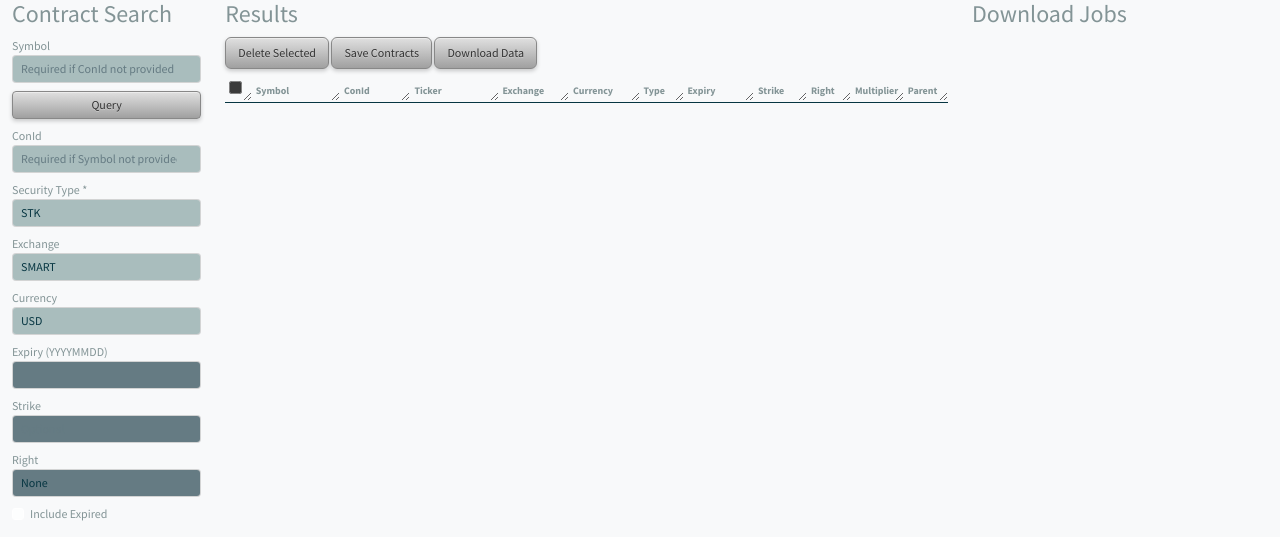
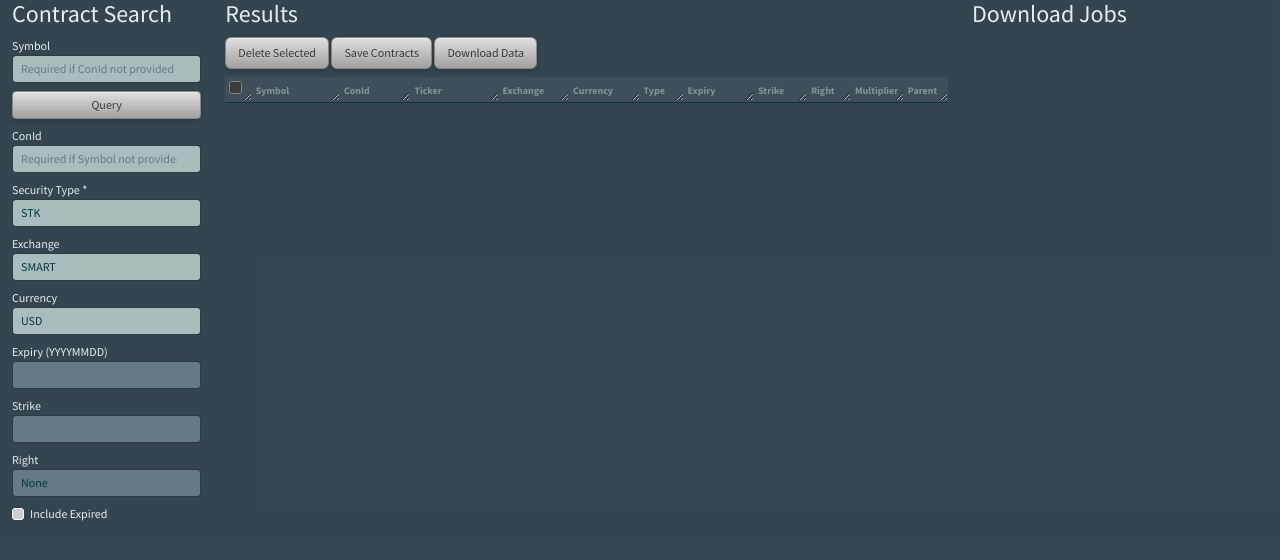
Before and after one commit to alacazar/ib-connect, a Flask app: page / in a window 1280 px wide. Shown: the top 560 px of the page. Run offline with Flask 3, Linux system fonts and the light colour scheme; lists and menus that the app fills with data are empty; some libraries are stand-ins or nearby versions.

Commit message:
Change background to charcoal (#36454f) with light text

```diff
--- a/ib_connect/gui/static/css/custom.css
+++ b/ib_connect/gui/static/css/custom.css
@@ -1,12 +1,13 @@
 /* Custom styles for ib_connect modernization */
 
-/* Lighter background */
+/* Charcoal background */
 body {
-  background-color: #ffffff !important;
+  background-color: #36454f !important;
+  color: #e9ecef !important;
   font-size: 12px;
 }
 .container-fluid {
-  background-color: #f8f9fa !important;
+  background-color: rgba(54, 69, 79, 0.9) !important;
   font-size: 12px;
 }
 .form-control, .btn {
```
